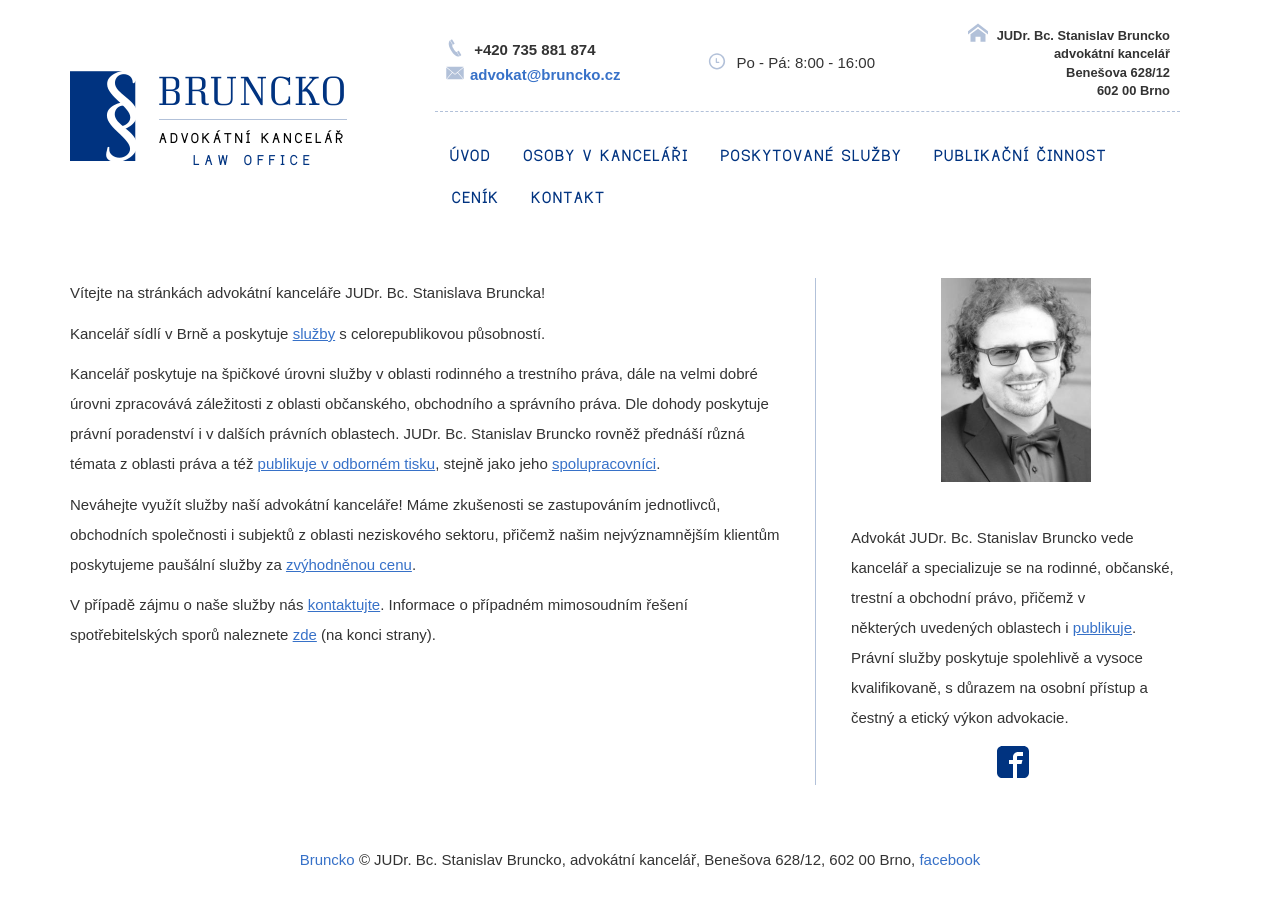
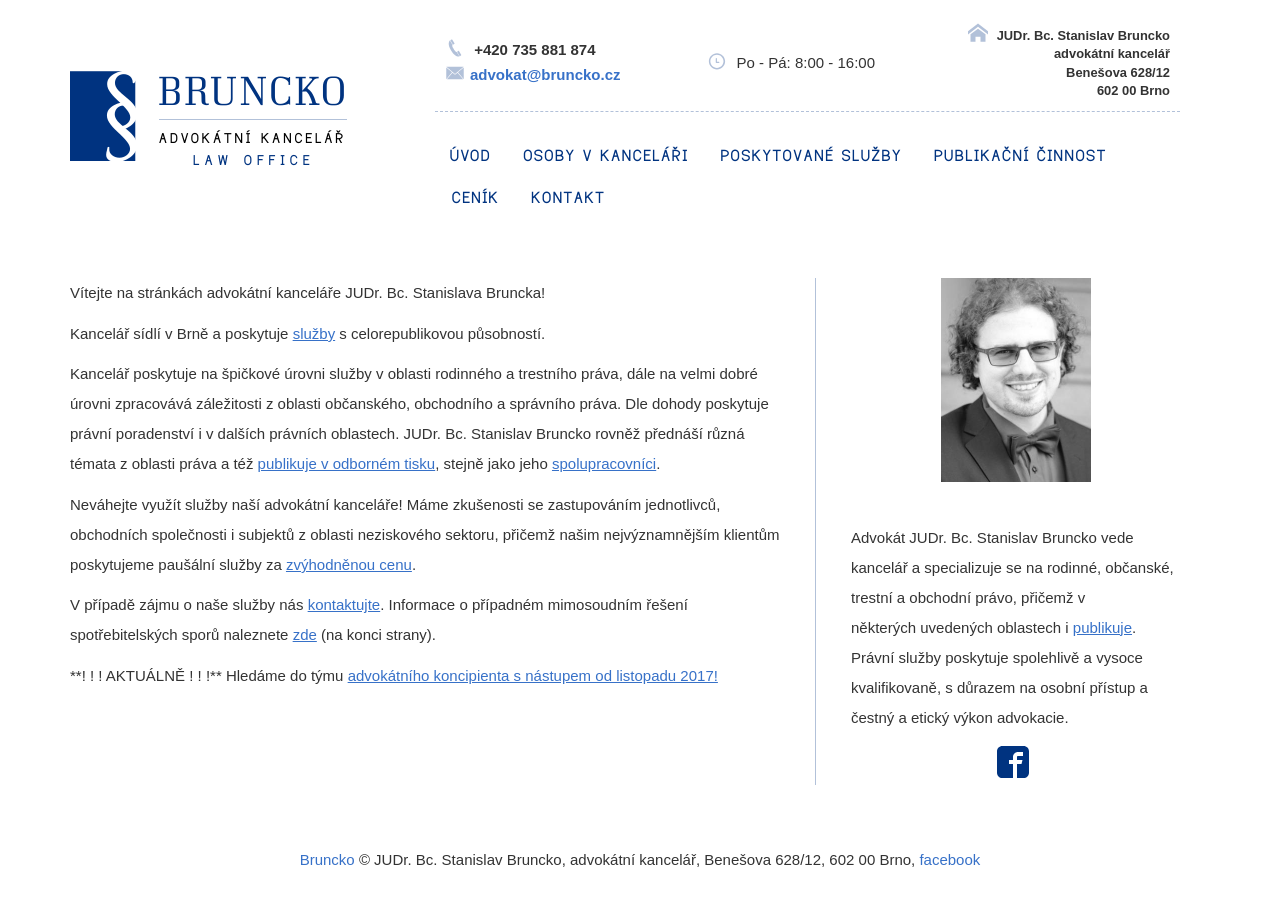
Before and after one commit to Pave91/bruncko-web, a Jekyll site: the page built from index.html, in a window 1280 px wide. Built offline with Jekyll 4.4.1, drawn with Linux system fonts in a browser that asks for light colours; nearby versions of some CDN libraries.

Commit message:
Update index.html

```diff
--- a/index.html
+++ b/index.html
@@ -16,5 +16,7 @@ layout: default
     Neváhejte využít služby naší advokátní kanceláře! Máme zkušenosti se zastupováním jednotlivců, obchodních společnosti i subjektů z oblasti neziskového sektoru, přičemž našim nejvýznamnějším klientům poskytujeme paušální služby za <a href="{{site.baseurl}}/cenik">zvýhodněnou cenu</a>.
 </p>
 <p>
-    V případě zájmu o naše služby nás <a href="{{site.baseurl}}/kontakt">kontaktujte</a>. Informace o případném mimosoudním řešení spotřebitelských sporů naleznete <a href="{{site.baseurl}}/poskytovane-sluzby">zde</a> (na konci strany).
+ V případě zájmu o naše služby nás <a href="{{site.baseurl}}/kontakt">kontaktujte</a>. Informace o případném mimosoudním řešení spotřebitelských sporů naleznete <a href="{{site.baseurl}}/poskytovane-sluzby">zde</a> (na konci strany).
 </p>
+<p>
+  **! ! !  AKTUÁLNĚ ! ! !**  Hledáme do týmu  <a href="{{site.baseurl}}/poskytovane-sluzby">advokátního koncipienta s nástupem od listopadu 2017!</a></p>
```
